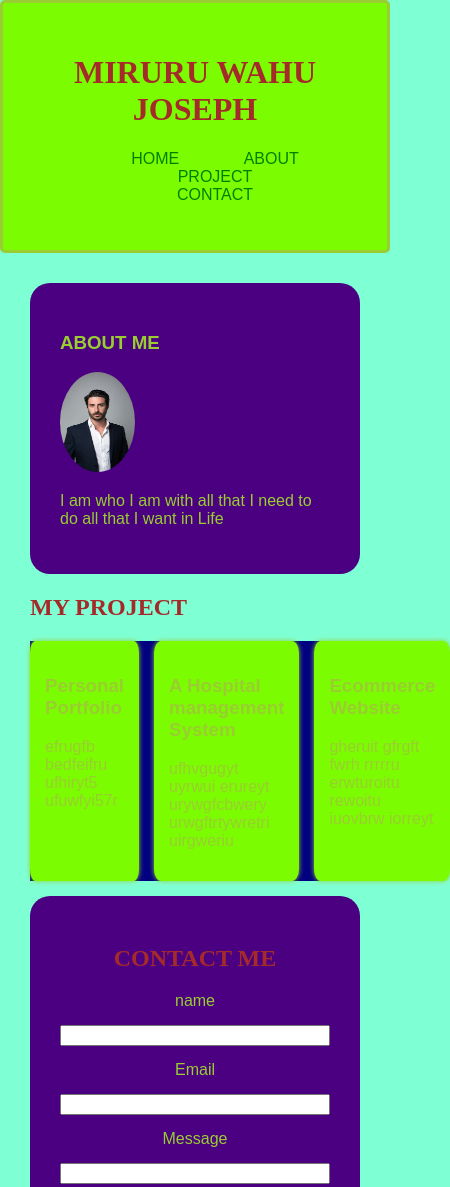
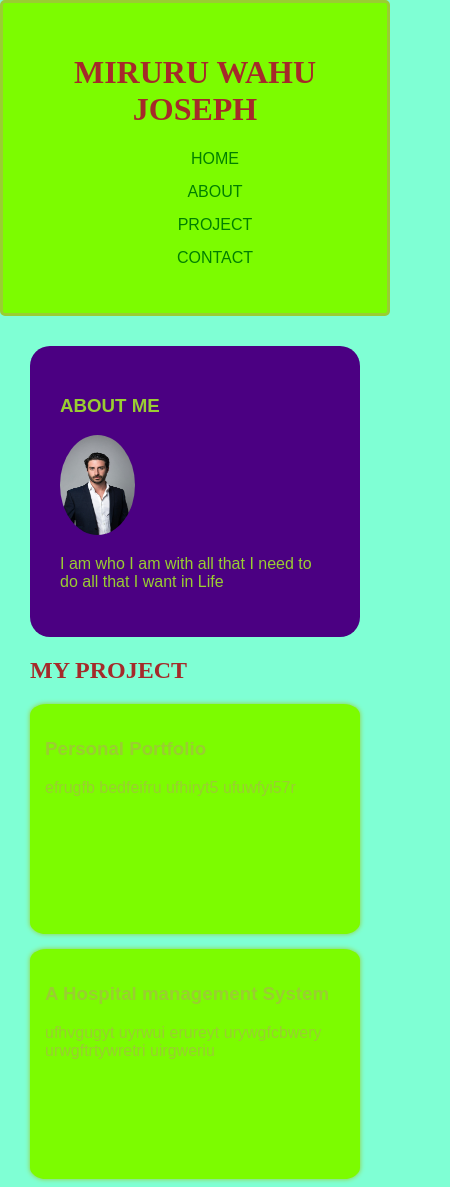
Before and after one commit to mirurujoseph/personal-portfolio, a plain HTML site: page index.html in a window 390 px wide. Shown: the top 1187 px of the page, 450 px wide, since content can reach past the window. Drawn offline with Linux system fonts and the light colour scheme.

Commit message:
personalporfolio

```diff
--- a/external.css
+++ b/external.css
@@ -51,8 +51,7 @@ padding:30px;
     display:flex;
     gap:15px;
     margin-bottom: 15px;
-    background-color:navy;
-    text-decoration-color: yellowgreen;
+    text-decoration-color: deepskyblue;
 }
 .projo {
     background-color: lawngreen;
@@ -111,5 +110,13 @@ footer{
 
 }
 .contact-form button:hover{
-    background-color:brown;
+    background-color:brown;}
+    /* resposive*/
+    @media (max-width: 768px){
+    nav li {
+    display: block;
+    margin: 15px 0;
 }
+#PROJECTCONTAINER{
+flex-direction: column;
+}
```
Also changed, not shown: index.html (line endings or trailing spaces).
